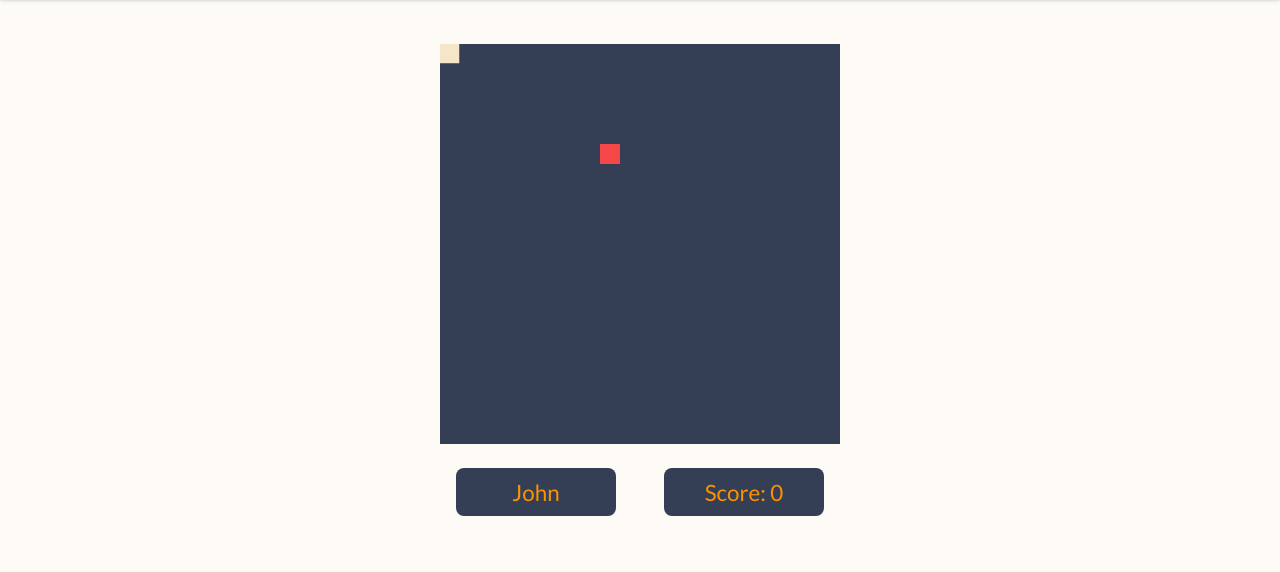
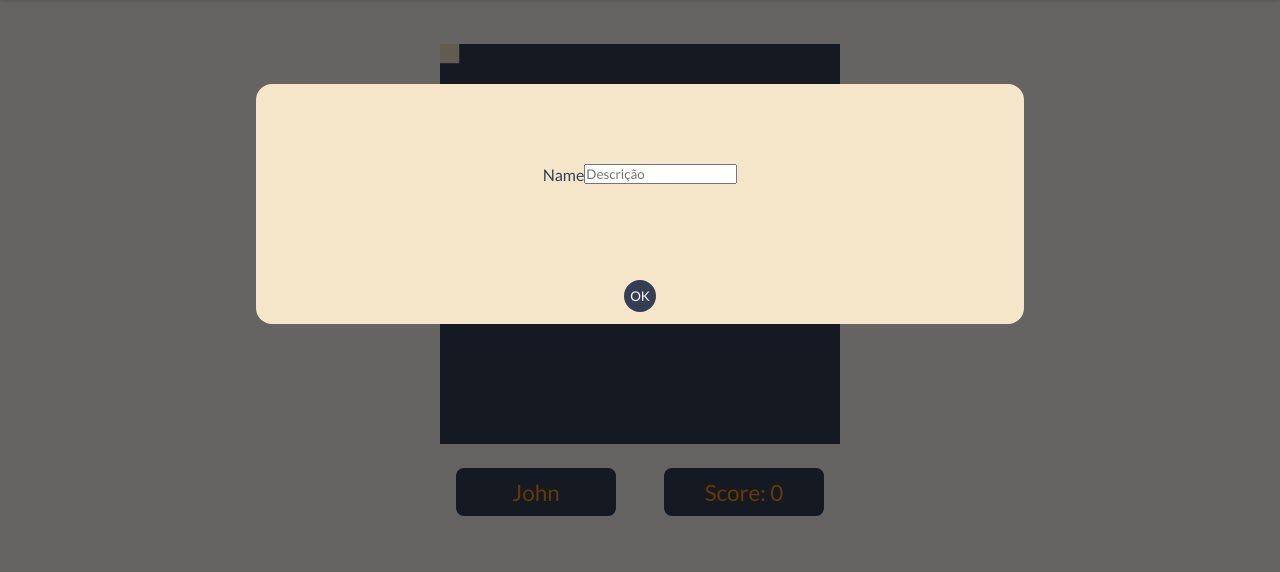
Before and after one commit to RickelmeDias/Snake-Game, a website with bundled scripts: page index.html in a window 1280 px wide. Shown: the part 76-648 px from the top of the page. Built offline with nearby package versions, Linux system fonts and the light colour scheme.

Commit message:
Name add in html / js working

```diff
--- a/index.html
+++ b/index.html
@@ -55,10 +55,12 @@
       <div id="snake_game">
         <canvas id="snake-game" width="600" height="600"></canvas>
       </div>
+
       <div id="cards">
         <div id="game_name">John</div>
         <div id="game_score"></div>
       </div>
+
     </main>
 
     <footer>
@@ -88,7 +90,33 @@
 
     <div class="modal-overlay" onclick="Modal.close()"></div>
 
+     <!-- onclick="nameForms(event)" -->
+
+    <div class="forms-modal-overlay open"></div>
+    <div class="forms-modal open">
+
+      <form onsubmit="Forms.nameForms(event)">
+
+        <div class="input-group">
+            <label  class="sr-only"
+                    for="name">Name</label>
+            <input  type="text"
+                    id="name"
+                    name="name"
+                    placeholder="Descrição"/>
+        </div>
+
+            <button class="button-save" type="submit">OK</button>
+      </form>
+
+
+    </div>
+
     <script type="module" src="./scripts/snake-game/game.js"></script>
+    <script src="./scripts/web/name.js"></script>
+    <script src="./scripts/web/forms.js"></script>
+
     <script src="./scripts/web/modal.js"></script>
+
   </body>
 </html>
--- a/scripts/snake-game/food.js
+++ b/scripts/snake-game/food.js
@@ -22,8 +22,7 @@ export function CheckIfFoodHasEated(score) {
     if (Food._px == Snake._px && Food._py == Snake._py){
         // snd_gettingFood.play();
 
-        Snake._score++;
-        Snake._size++;
+        Snake.snakeAdd();
         Food._px = Math.floor(Math.random()*Snake._am);
         Food._py = Math.floor(Math.random()*Snake._am);
         score.innerHTML = `Score: ${Snake._score}`;
--- a/scripts/snake-game/game.js
+++ b/scripts/snake-game/game.js
@@ -24,8 +24,6 @@ window.onload = function() {
 
     setInterval(game_running, GameSpeed);
 
-    console.log('teste1');
-
     function game_running() {
         Map.createMap(ctxt, game.width, game.height);
 
--- a/scripts/snake-game/snake.js
+++ b/scripts/snake-game/snake.js
@@ -42,6 +42,12 @@ class SnakeClass {
     snakeAdd() {
         this._score++;
         this._size++;
+    }
+
+    // Functions:
+    snakeReset() {
+        this._score = 0;
+        this._size = 3;
     }
 
 }
@@ -89,8 +95,7 @@ export function Update(ctx_game, score) {
 
             if (Snake._trail[s].x == Snake._px && Snake._trail[s].y == Snake._py) {
                 Snake.speedX = Snake.speedY = 0;
-                Snake._size = 3;
-                Snake._score = 0;
+                Snake.snakeReset();
                 score.innerHTML = `Score: ${Snake._score}`;
             }
         }
--- /dev/null
+++ b/scripts/web/forms.js
@@ -0,0 +1,33 @@
+const Forms = {
+        Open () {
+                document
+                .querySelector('.forms-modal-overlay')
+                .classList.add('open');
+
+                document
+                .querySelector('.forms-modal')
+                .classList.add('open');
+        },
+
+        Close() {
+                document
+                        .querySelector('.forms-modal-overlay')
+                        .classList.remove('open');
+                document
+                        .querySelector('.forms-modal')
+                        .classList.remove('open');
+        },
+
+        nameForms(event) {
+                event.preventDefault();
+
+                try {
+                    const name = document.querySelector('input#name').value;
+                    executeName(name);
+                    Forms.Close();
+                }   catch (error)   {
+                    alert(error.message);
+                }
+        }
+
+}
--- /dev/null
+++ b/scripts/web/name.js
@@ -0,0 +1,3 @@
+function executeName(name) {
+    document.getElementById('game_name').innerHTML = `${name}`;
+}
--- a/style.css
+++ b/style.css
@@ -159,6 +159,18 @@ nav a:hover {
   justify-content: center;
   align-items: center;
 }
+
+.input-group {
+  margin: 5rem;
+  display: flex;
+  justify-content: center;
+  align-items: center;
+}
+
+.button-save {
+    color: #fefbf7;
+}
+
 #game_score {
   width: 10rem;
   height: 3rem;
@@ -311,3 +323,79 @@ footer {
   width: .5rem;
   height: .5rem;
 }
+
+
+/* ====== Forms Modal ===========*/
+
+/*-- Modal: */
+.forms-modal-overlay {
+  position: fixed;
+  top: 0;
+  width: 100%;
+  height: 100%;
+  background-color: rgba(0, 0, 0, 0.6);
+  z-index: 90; /* Depth do elementro */
+
+  /*Sumir com o modal overlay */
+  opacity: 0;
+  visibility: hidden;
+}
+
+.forms-modal-overlay.open,
+.forms-modal.open {
+  opacity: 1;
+  visibility: visible;
+}
+
+.forms-modal {
+  background-color: var(--beige);
+
+  text-align: center;
+
+  width: 60%;
+  max-width: 80%;
+  height: 30%;
+  border: none;
+  border-radius: 1rem;
+
+  margin: 0 auto;
+  display: table;
+  position: absolute;
+  left: 0;
+  right: 0;
+  top: 20%;
+
+  z-index: 99;
+
+  opacity: 0;
+  visibility: hidden;
+
+  color: var(--dark-blue);
+}
+
+.forms-modal button {
+  margin-top: 1rem;
+  display: inline-flex;
+  justify-content: center;
+  align-items: center;
+  border: none;
+  border-radius: 5rem;
+  background-color: var(--dark-blue);
+  width: 2rem;
+  height: 2rem;
+}
+
+.forms-modal button:hover {
+  filter: invert(27%) sepia(51%) saturate(2878%) hue-rotate(346deg)
+    brightness(104%) contrast(97%);
+
+  cursor: pointer;
+}
+
+.forms-modal img {
+  display: flex;
+  justify-content: right;
+  border: none;
+  width: .5rem;
+  height: .5rem;
+}
```
Also changed, not shown: scripts/web/modal.js (line endings or trailing spaces).
